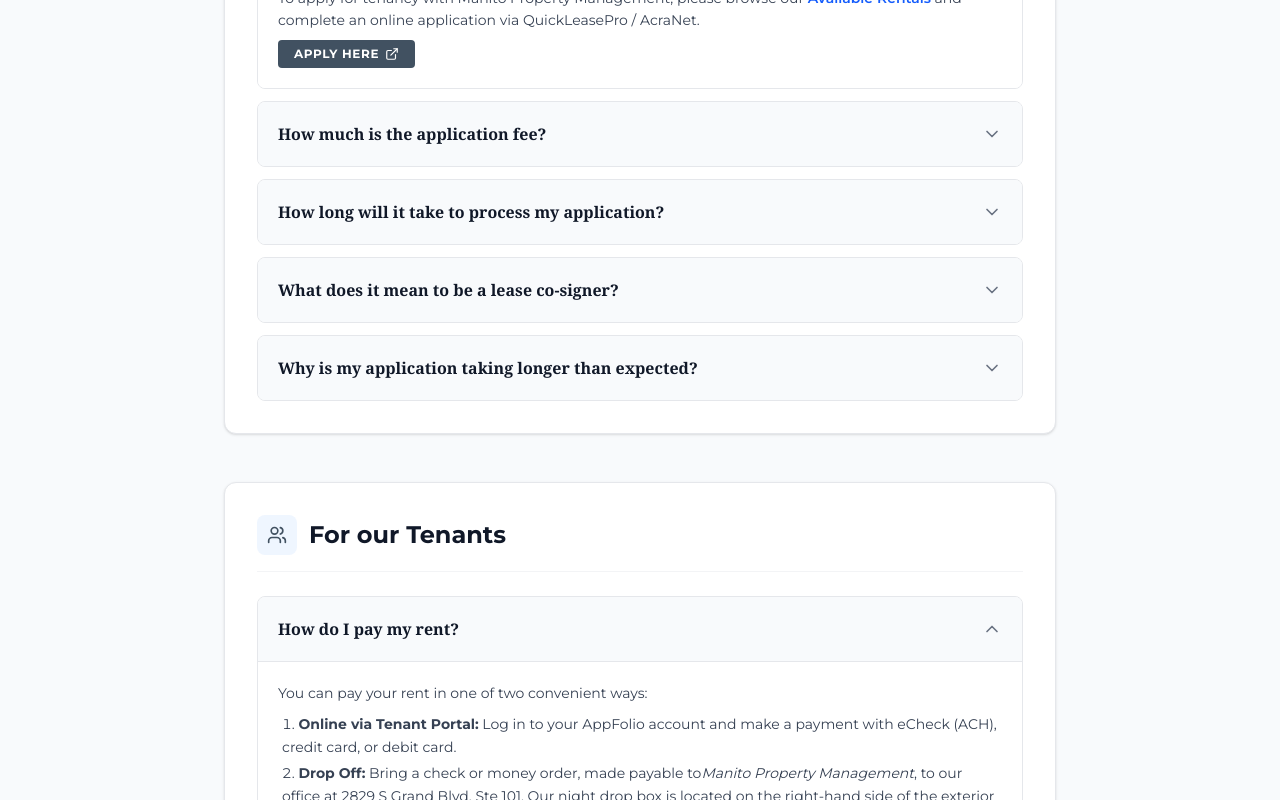
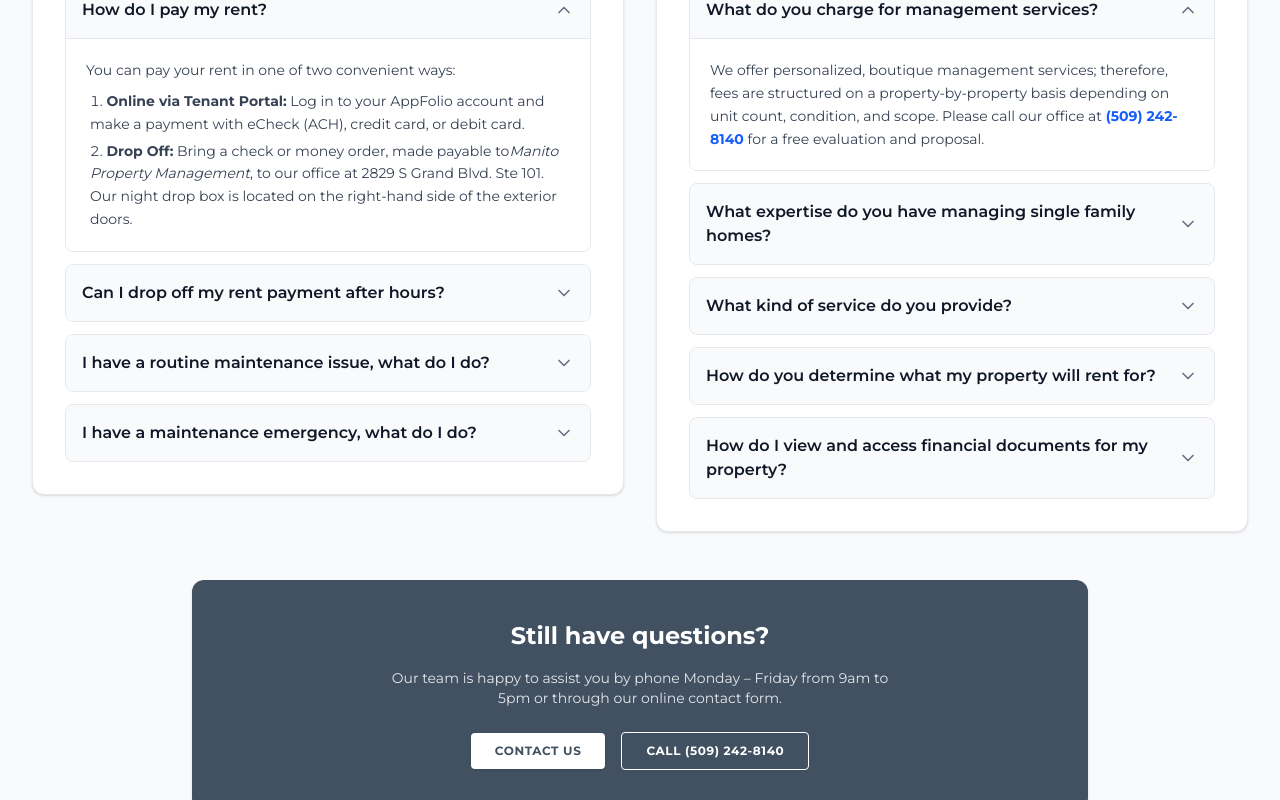
Before and after one commit to manito-property-mgmt/manito-property-mgmt.github.io, a Next.js app in the folder mpm_site/: page /qa in a window 1280 px wide. Shown: the part 1420-2220 px from the top of the page. Built offline with nearby package versions, Linux system fonts and the light colour scheme.

Commit message:
Adjusted the Q/A page.

```diff
--- a/mpm_site/app/qa/page.tsx
+++ b/mpm_site/app/qa/page.tsx
@@ -18,14 +18,14 @@ export default function QAPage() {
         subtitle="Find quick answers to common questions for tenants, applicants, and property owners."
       />
 
-      <div className="py-14 bg-slate-50">
-        <div className="max-w-4xl mx-auto px-4 sm:px-6 lg:px-8 space-y-12">
+      <div className="py-12 sm:py-16 bg-slate-50">
+        <div className="max-w-7xl mx-auto px-4 sm:px-6 lg:px-8 space-y-12">
           <QAAccordion />
 
           {/* Still have questions banner */}
-          <div className="bg-[#415161] text-white rounded-xl p-8 text-center space-y-4">
-            <h3 className="text-xl font-serif font-bold">
-              Still Have a Question?
+          <div className="bg-[#415161] text-white rounded-xl p-8 sm:p-10 text-center space-y-4 max-w-4xl mx-auto shadow-sm">
+            <h3 className="text-2xl font-bold">
+              Still have questions?
             </h3>
             <p className="text-sm text-gray-200 max-w-lg mx-auto">
               Our team is happy to assist you by phone Monday – Friday from 9am to 5pm or through our online contact form.
--- a/mpm_site/components/QAAccordion.tsx
+++ b/mpm_site/components/QAAccordion.tsx
@@ -2,14 +2,7 @@
 
 import React, { useState } from "react";
 import Link from "next/link";
-import {
-  ChevronDown,
-  HelpCircle,
-  Users,
-  Home,
-  UserCheck,
-  ExternalLink,
-} from "lucide-react";
+import { ChevronDown, ExternalLink } from "lucide-react";
 
 interface FAQItem {
   q: string;
@@ -19,7 +12,6 @@ interface FAQItem {
 interface FAQSection {
   title: string;
   category: string;
-  icon: React.ElementType;
   items: FAQItem[];
 }
 
@@ -39,7 +31,6 @@ export default function QAAccordion() {
     {
       title: "General Questions",
       category: "gen",
-      icon: HelpCircle,
       items: [
         {
           q: "How do I get more information?",
@@ -98,7 +89,6 @@ export default function QAAccordion() {
     {
       title: "For our Applicants",
       category: "app",
-      icon: UserCheck,
       items: [
         {
           q: "How do I apply for a rental?",
@@ -179,7 +169,6 @@ export default function QAAccordion() {
     {
       title: "For our Tenants",
       category: "ten",
-      icon: Users,
       items: [
         {
           q: "How do I pay my rent?",
@@ -252,7 +241,6 @@ export default function QAAccordion() {
     {
       title: "For our Owners",
       category: "own",
-      icon: Home,
       items: [
         {
           q: "What do you charge for management services?",
@@ -320,19 +308,15 @@ export default function QAAccordion() {
   ];
 
   return (
-    <div className="space-y-12">
+    <div className="grid grid-cols-1 md:grid-cols-2 gap-6 lg:gap-8 items-start">
       {faqSections.map((section) => {
-        const SectionIcon = section.icon;
         return (
           <div
             key={section.category}
-            className="bg-white rounded-xl p-6 sm:p-8 border border-gray-200 shadow-sm space-y-6"
+            className="bg-white rounded-xl p-5 sm:p-6 lg:p-8 border border-gray-200 shadow-sm space-y-5 sm:space-y-6"
           >
-            <div className="flex items-center gap-3 border-b border-gray-100 pb-4">
-              <div className="w-10 h-10 rounded-lg bg-blue-50 text-[#415161] flex items-center justify-center">
-                <SectionIcon className="w-5 h-5" />
-              </div>
-              <h2 className="text-xl sm:text-2xl font-serif font-bold text-gray-900">
+            <div className="border-b border-gray-100 pb-3 sm:pb-4">
+              <h2 className="text-xl sm:text-2xl lg:text-3xl font-bold text-gray-900">
                 {section.title}
               </h2>
             </div>
@@ -350,9 +334,9 @@ export default function QAAccordion() {
                     <button
                       type="button"
                       onClick={() => toggleItem(itemKey)}
-                      className="w-full flex items-center justify-between p-4 sm:p-5 text-left bg-slate-50 hover:bg-slate-100/80 transition"
+                      className="w-full flex items-center justify-between p-3.5 sm:p-4 text-left bg-slate-50 hover:bg-slate-100/80 transition"
                     >
-                      <span className="font-serif font-bold text-sm sm:text-base text-gray-900 pr-4">
+                      <span className="font-semibold text-sm sm:text-base text-gray-900 pr-3 sm:pr-4">
                         {item.q}
                       </span>
                       <ChevronDown
@@ -363,7 +347,7 @@ export default function QAAccordion() {
                     </button>
 
                     {isOpen && (
-                      <div className="p-4 sm:p-5 bg-white text-sm text-gray-700 leading-relaxed border-t border-gray-200">
+                      <div className="p-3.5 sm:p-5 bg-white text-xs sm:text-sm text-gray-700 leading-relaxed border-t border-gray-200">
                         {item.a}
                       </div>
                     )}
```
